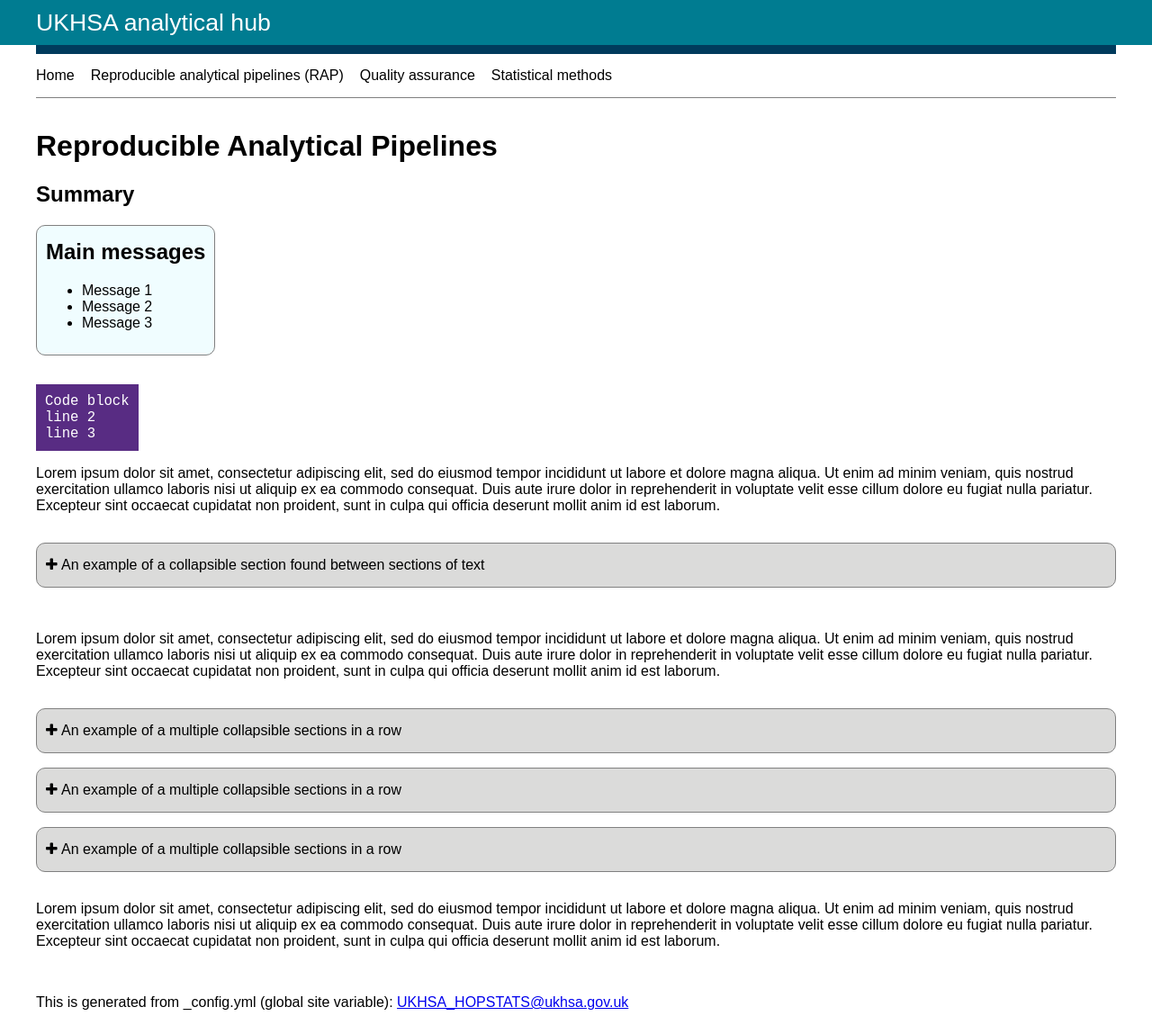
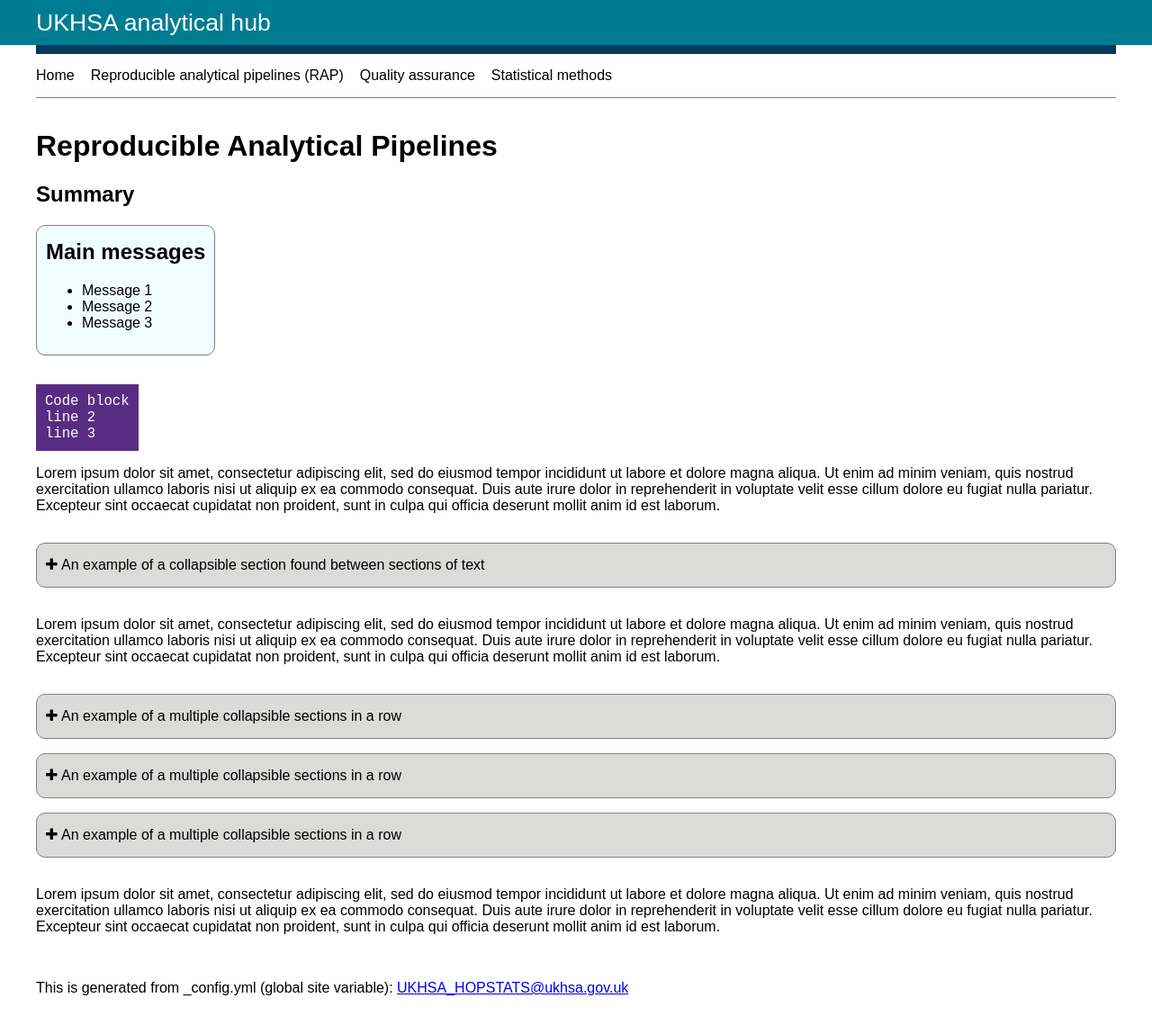
Before and after one commit to BenCuff/github-pages-test, a Jekyll site: the page built from docs/rap.md, in a window 1280 px wide. Shown: the whole page at 90% size. Built offline with Jekyll 4.4.1, drawn with Linux system fonts in a browser that asks for light colours.

Commit message:
Multiple expandables styling

```diff
--- a/docs/assets/styles.css
+++ b/docs/assets/styles.css
@@ -119,15 +119,15 @@
   display:none;
 }
 
-.multiple-expandables{
+.expandables-block{
   margin-bottom: 2em;
 }
 
-.multiple-expandables button{
+.expandables-block button{
   margin: 1em 0 0 0;
 }
 
-.multiple-expandables .expandable-contents{
+.expandables-block .expandable-contents{
   margin-top: 24px;
 }
 
--- a/docs/rap.md
+++ b/docs/rap.md
@@ -20,21 +20,22 @@
 
 Lorem ipsum dolor sit amet, consectetur adipiscing elit, sed do eiusmod tempor incididunt ut labore et dolore magna aliqua. Ut enim ad minim veniam, quis nostrud exercitation ullamco laboris nisi ut aliquip ex ea commodo consequat. Duis aute irure dolor in reprehenderit in voluptate velit esse cillum dolore eu fugiat nulla pariatur. Excepteur sint occaecat cupidatat non proident, sunt in culpa qui officia deserunt mollit anim id est laborum.
 
+<div class="expandables-block">
+  <button id="expanded-header-1" aria-controls="expanded-content-1" aria-expanded="false" class="expandable-header">
+    An example of a collapsible section found between sections of text
+  </button>
 
-<button id="expanded-header-1" aria-controls="expanded-content-1" aria-expanded="false" class="expandable-header">
-  An example of a collapsible section found between sections of text
-</button>
-
-<div id="expanded-content-1" class="expandable-contents" aria-hidden="true">
-  <p>
-    Hello!
-  </p>
+  <div id="expanded-content-1" class="expandable-contents" aria-hidden="true">
+    <p>
+      Hello!
+    </p>
+  </div>
 </div>
 
 
 Lorem ipsum dolor sit amet, consectetur adipiscing elit, sed do eiusmod tempor incididunt ut labore et dolore magna aliqua. Ut enim ad minim veniam, quis nostrud exercitation ullamco laboris nisi ut aliquip ex ea commodo consequat. Duis aute irure dolor in reprehenderit in voluptate velit esse cillum dolore eu fugiat nulla pariatur. Excepteur sint occaecat cupidatat non proident, sunt in culpa qui officia deserunt mollit anim id est laborum.
 
-<div class="multiple-expandables">
+<div class="expandables-block">
 
   <button id="expanded-header-2" aria-controls="expanded-content-2" aria-expanded="false" class="expandable-header">
     An example of a multiple collapsible sections in a row
```
Also changed, not shown: README.md.
